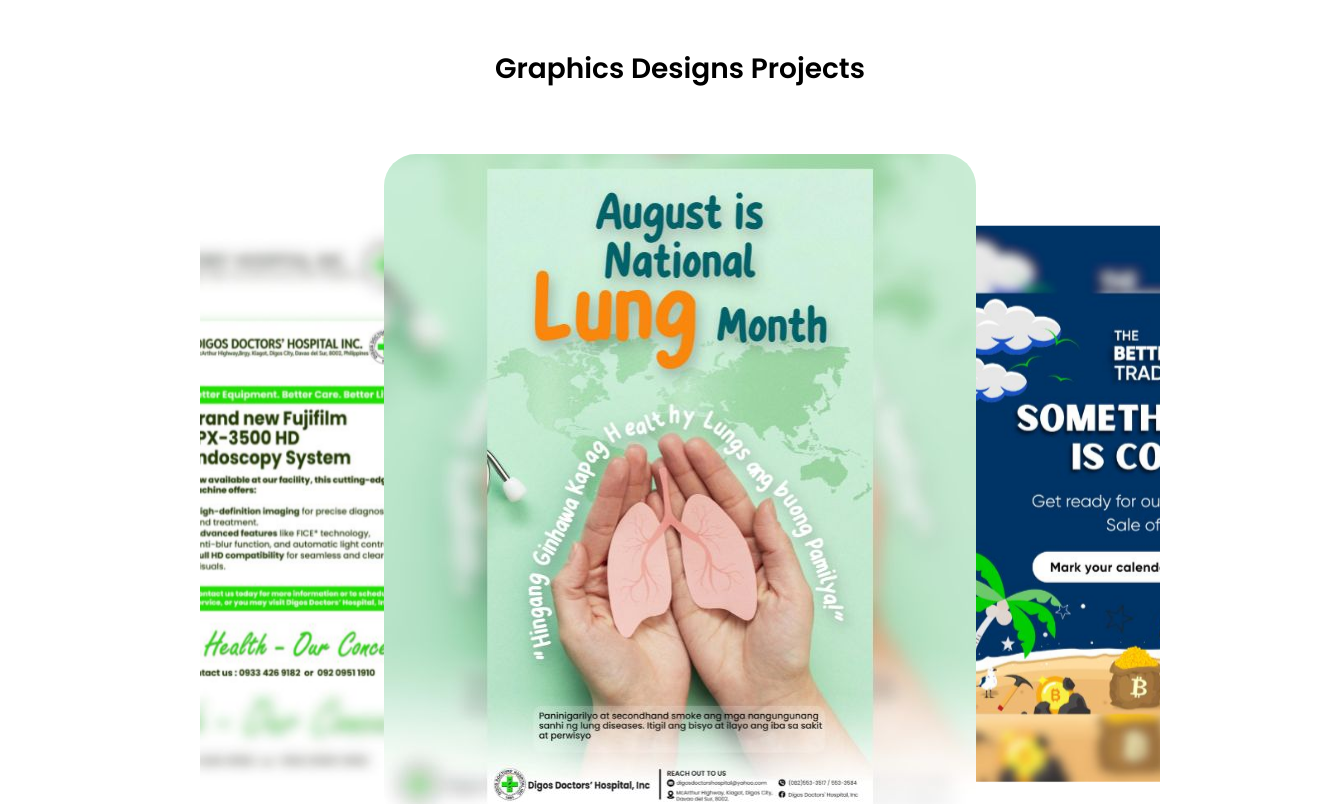
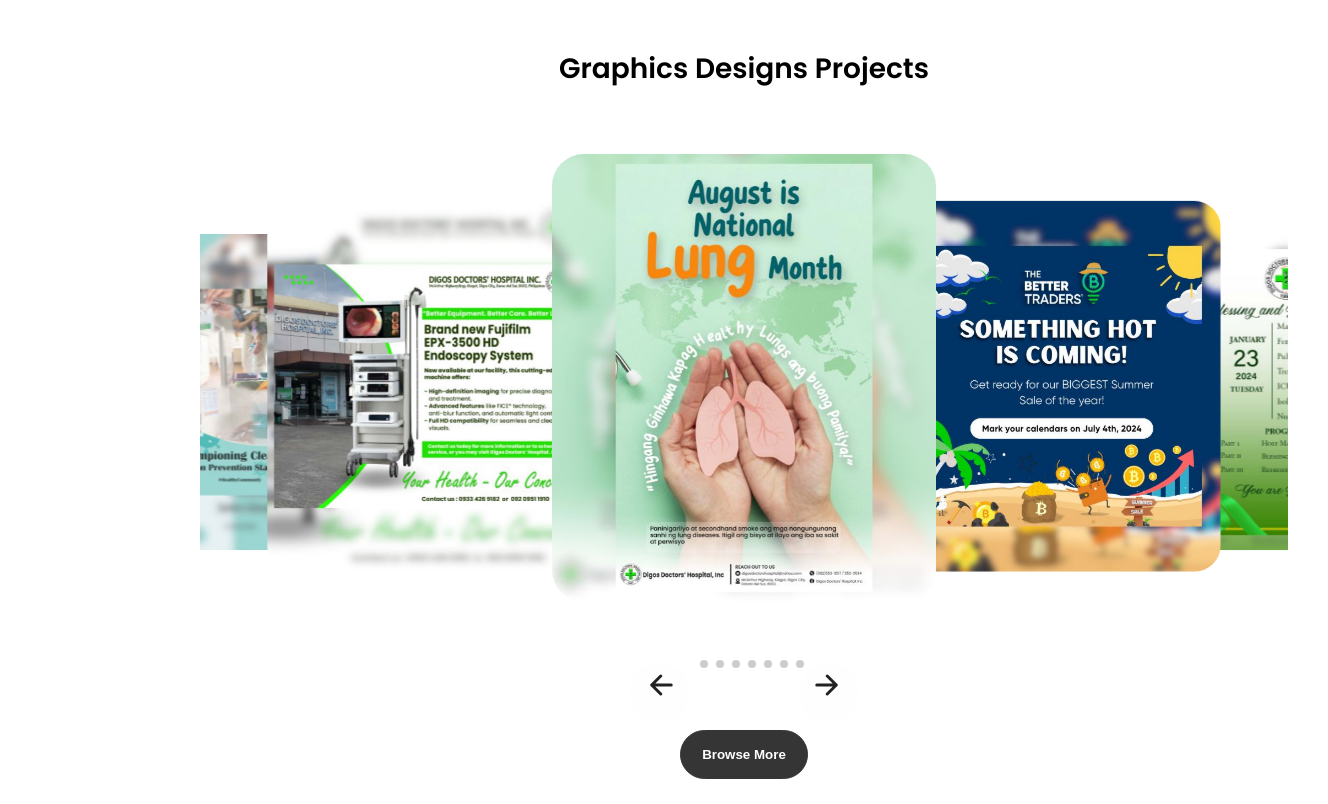
Before and after one commit to parengjames/webportfolio, a plain HTML site: page index.html in a window 1280 px wide. Shown: the part 2800-3604 px from the top of the page, 1328 px wide, since content can reach past the window. Drawn offline with nearby package versions, Linux system fonts and the light colour scheme.

Commit message:
resize not yet done

```diff
--- a/index.html
+++ b/index.html
@@ -387,7 +387,7 @@
                 <div class="swiper-wrapper">
                   <div class="swiper-slide tranding-slide">
                     <div class="tranding-slide-img">
-                      <img src="./assets/previews/image 1.jpg" alt="Tranding" class="slides-img"/>
+                      <img src="./assets/previews/image 1.jpg" alt="Tranding"/>
                     </div>
                   </div>
                   <div class="swiper-slide tranding-slide">
--- a/mediaqueries.css
+++ b/mediaqueries.css
@@ -12,11 +12,11 @@
   #projects {
     height: fit-content;
   }
-
+/*
   .tranding-slider,
   .tranding-slide-img img {
     max-width: 60rem;
-  }
+  } */
 }
 
 @media screen and (max-width: 1200px) {
--- a/style.css
+++ b/style.css
@@ -401,26 +401,27 @@ article .icon{
 }
 
 .container{
-    max-width: 90rem;
+    width: 68rem;
     padding: 0 1rem;
     margin: 0 auto;
+    display: relative;
 }
 
 .tranding-slider {
-    height: 52rem;
+    height: 34rem;
+    max-width: 70rem;
     padding: 2rem 0;
     position: relative;
 }
 
 .tranding-slide {
-    width: 37rem;
-    height: 42rem;
-    position: relative;
+    width: 24rem;
+    height: 28rem;
 }
 
 .tranding-slide .tranding-slide-img img {
-    width: 37rem;
-    height: 42rem;
+    width: 24rem;
+    height: 28rem;
     border-radius: 2rem;
     object-fit: cover;
   }
```
